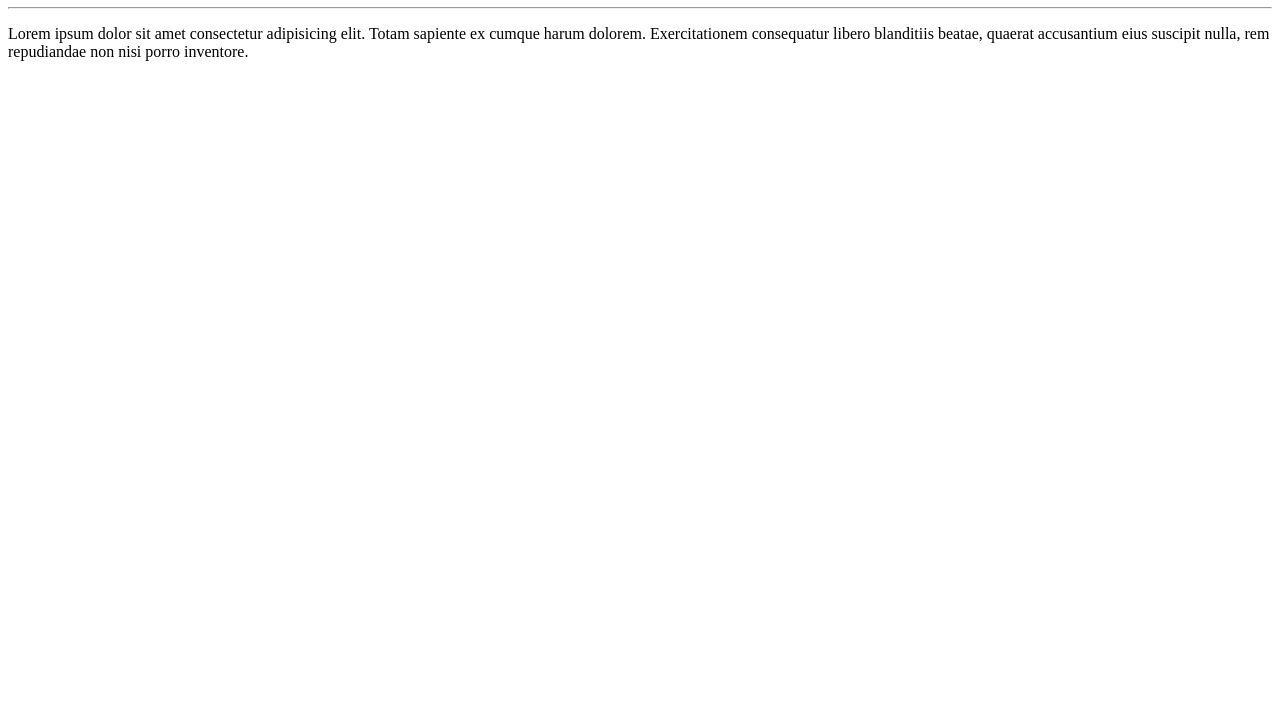
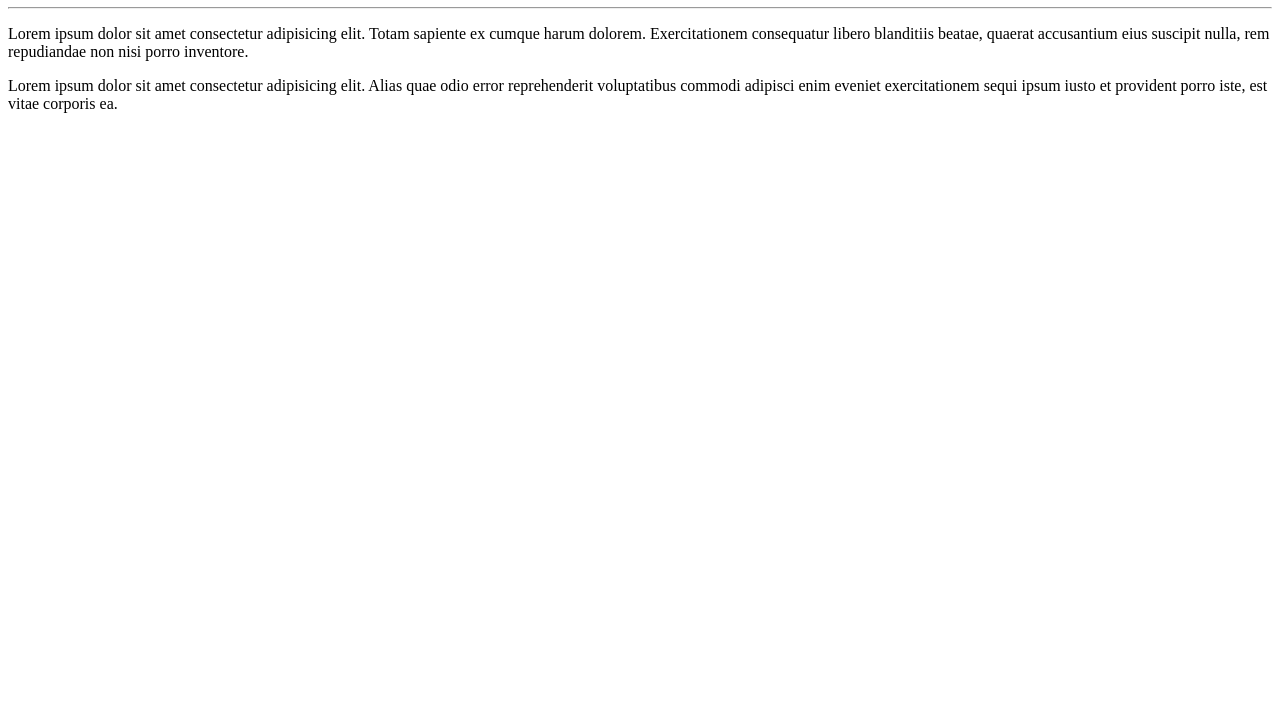
Before and after one commit to djeuzin/Ola-Mundo, a plain HTML site: page site-exemplo/index.html in a window 1280 px wide. Shown: the part 73-800 px from the top of the page. Drawn offline with Linux system fonts and the light colour scheme.

Commit message:
Mais um parágrafo

```diff
--- a/site-exemplo/index.html
+++ b/site-exemplo/index.html
@@ -10,5 +10,6 @@
         <h1>Olá, Mundo!</h1>
         <hr>
         <p>Lorem ipsum dolor sit amet consectetur adipisicing elit. Totam sapiente ex cumque harum dolorem. Exercitationem consequatur libero blanditiis beatae, quaerat accusantium eius suscipit nulla, rem repudiandae non nisi porro inventore.</p>
+        <p>Lorem ipsum dolor sit amet consectetur adipisicing elit. Alias quae odio error reprehenderit voluptatibus commodi adipisci enim eveniet exercitationem sequi ipsum iusto et provident porro iste, est vitae corporis ea.</p>
     </body>
 </html>
```
